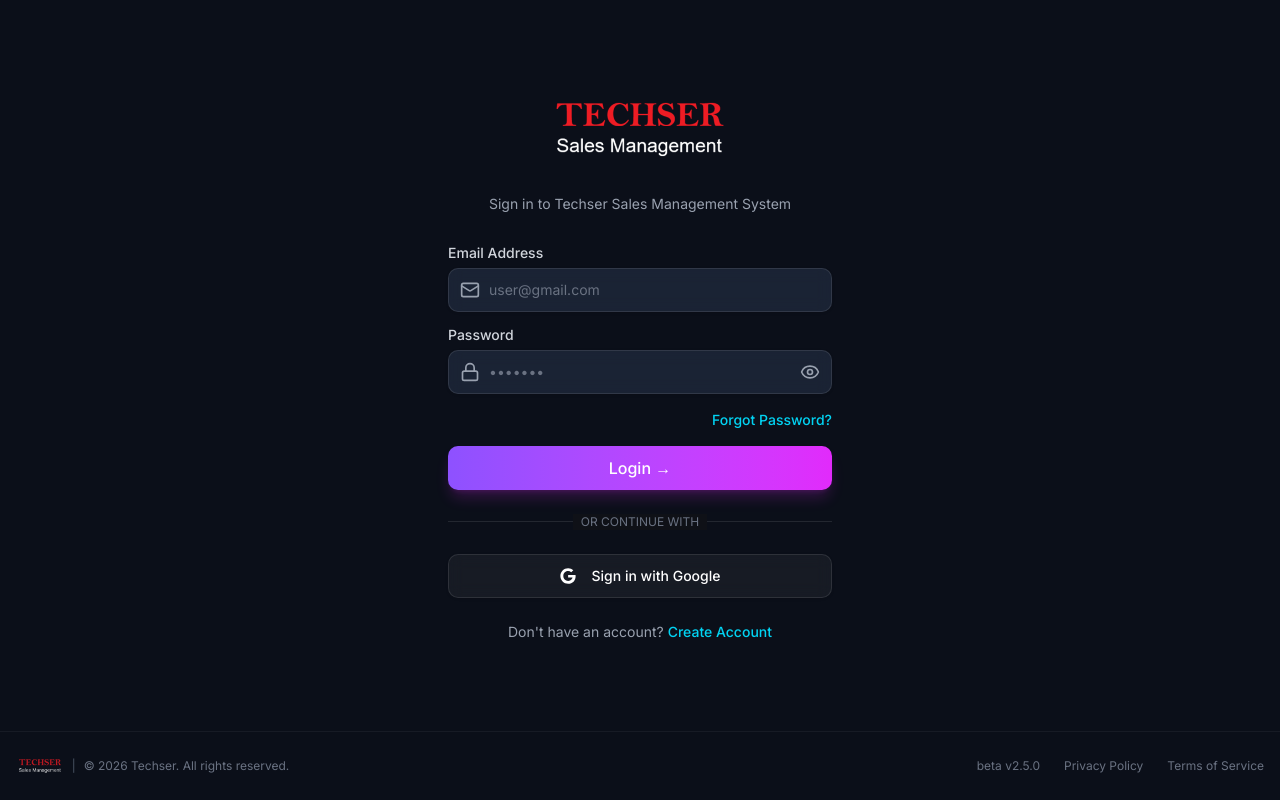
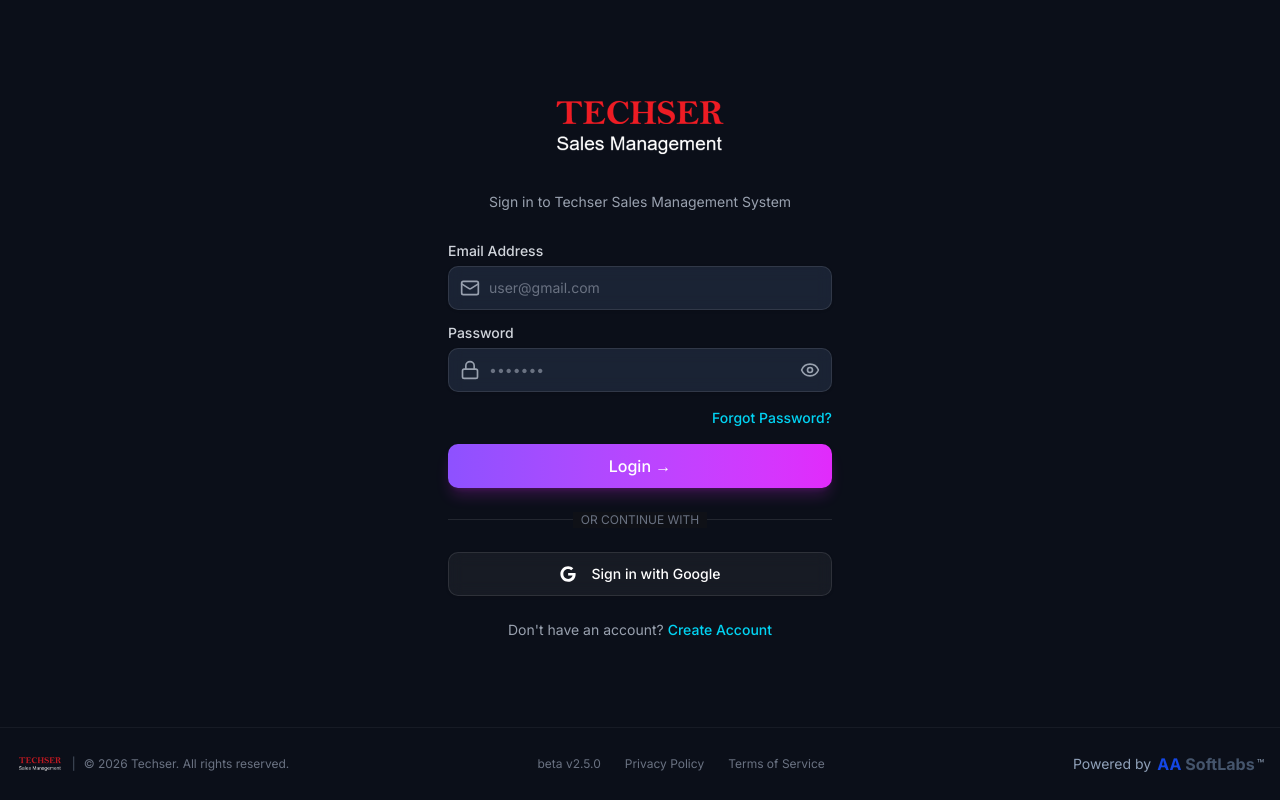
Before and after one commit to ADMINASHU/techser-sales-app, a Next.js app: page /login in a window 1280 px wide. Built offline with nearby package versions, Linux system fonts and the light colour scheme; no server answers.

Commit message:
fix footer

```diff
--- a/src/app/(auth)/layout.js
+++ b/src/app/(auth)/layout.js
@@ -1,3 +1,4 @@
+import PoweredLogo from "@/components/Powered";
 import Image from "next/image";
 import Link from "next/link";
 
@@ -11,6 +12,7 @@
 
       <footer className="w-full py-6 px-4 border-t border-white/5 bg-[#0b0f19]">
         <div className="max-w-7xl mx-auto flex flex-col md:flex-row items-center justify-between gap-4 text-xs text-gray-500">
+          {/* Copyright */}
           <div className="flex items-center gap-2">
             <Image
               src="/logo.png"
@@ -18,17 +20,37 @@
               width={100}
               height={20}
               className="h-5 w-auto object-contain opacity-80"
-                            style={{ width: 'auto' }}
+              style={{ width: "auto" }}
               unoptimized
             />
             <span className="hidden md:inline text-gray-600">|</span>
             <span>&copy; {currentYear} Techser. All rights reserved.</span>
           </div>
-
+          {/* footer Links */}
           <div className="flex items-center gap-6">
-                        <Link href="/releases" className="hover:text-white transition-colors">beta v{process.env.NEXT_PUBLIC_APP_VERSION}</Link>
-                        <Link href="/privacy" className="hover:text-gray-300 transition-colors">Privacy Policy</Link>
-                        <Link href="/terms" className="hover:text-gray-300 transition-colors">Terms of Service</Link>
+            <Link
+              href="/releases"
+              className="hover:text-white transition-colors"
+            >
+              beta v{process.env.NEXT_PUBLIC_APP_VERSION}
+            </Link>
+            <Link
+              href="/privacy"
+              className="hover:text-gray-300 transition-colors"
+            >
+              Privacy Policy
+            </Link>
+            <Link
+              href="/terms"
+              className="hover:text-gray-300 transition-colors"
+            >
+              Terms of Service
+            </Link>
+          </div>
+          {/* Powered By */}
+          <div className="flex items-center gap-1.5 text-sm text-slate-500">
+            <span className="text-slate-400 text-sm">Powered by</span>
+            <PoweredLogo />
           </div>
         </div>
       </footer>
--- a/src/components/Footer.js
+++ b/src/components/Footer.js
@@ -2,6 +2,7 @@
 
 import Link from "next/link";
 import Image from "next/image";
+import PoweredLogo from "./Powered";
 
 export default function Footer() {
   const currentYear = new Date().getFullYear();
@@ -9,6 +10,7 @@
   return (
     <footer className="w-full border-t border-white/5 bg-gray-950 py-6 mt-auto">
       <div className="max-w-7xl mx-auto px-4 sm:px-6 lg:px-8 flex flex-col md:flex-row justify-between items-center gap-4 text-xs text-gray-400">
+        {/* Copyright */}
         <div className="flex items-center gap-4">
           <Image
             src="/logo.png"
@@ -16,18 +18,31 @@
             width={120}
             height={24}
             className="h-6 w-auto object-contain opacity-80"
-                        style={{ width: 'auto' }}
+            style={{ width: "auto" }}
             unoptimized
           />
-                    {/* <span className="font-semibold text-gray-300">Techser Sales Management</span> */}
           <span className="hidden md:inline text-gray-600">|</span>
           <span>&copy; {currentYear} Techser. All rights reserved.</span>
         </div>
+        {/* footer Links */}
         <div className="flex items-center gap-6">
-                    <Link href="/releases" className="hover:text-white transition-colors">beta v{process.env.NEXT_PUBLIC_APP_VERSION}</Link>
-                    <Link href="/privacy" className="hover:text-white transition-colors">Privacy Policy</Link>
-                    <Link href="/terms" className="hover:text-white transition-colors">Terms of Service</Link>
-                    <Link href="/support" className="hover:text-white transition-colors">Support</Link>
+          <Link href="/releases" className="hover:text-white transition-colors">
+            beta v{process.env.NEXT_PUBLIC_APP_VERSION}
+          </Link>
+          <Link href="/privacy" className="hover:text-white transition-colors">
+            Privacy Policy
+          </Link>
+          <Link href="/terms" className="hover:text-white transition-colors">
+            Terms of Service
+          </Link>
+          <Link href="/support" className="hover:text-white transition-colors">
+            Support
+          </Link>
+        </div>
+        {/* Powered By */}
+        <div className="flex items-center gap-1.5 text-sm text-slate-500">
+          <span className="text-slate-400 text-sm">Powered by</span>
+          <PoweredLogo />
         </div>
       </div>
     </footer>
--- /dev/null
+++ b/src/components/Powered.js
@@ -0,0 +1,18 @@
+import Link from "next/link";
+
+const PoweredLogo = () => {
+  return (
+    <Link
+      href="https://aasoftlabs.com"
+      className="flex items-center gap-2 group"
+    >
+      <div className="flex items-center bg-transparent">
+        <span className="text-blue-700 font-bold text-base mr-1">AA</span>
+        <span className="text-slate-600 font-bold text-base">SoftLabs</span>
+        <span className="text-slate-400 text-xs align-super ml-0.5">™</span>
+      </div>
+    </Link>
+  );
+};
+
+export default PoweredLogo;
```
Lines whose indentation alone changed are shown as unchanged.
